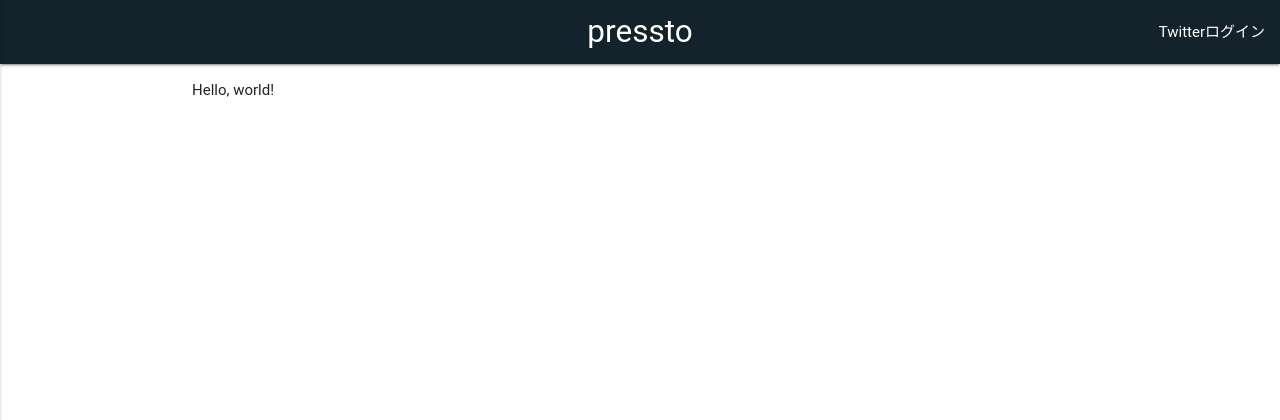
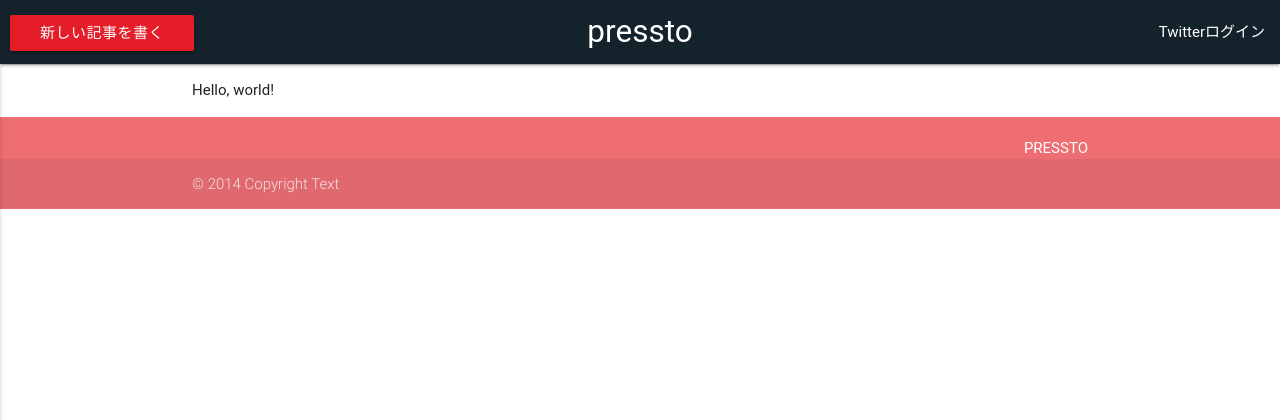
Before and after one commit to defaultcf/pressto, a Django app: page / in a window 1280 px wide. Shown: the top 420 px of the page. Run offline with Django 3.2, Linux system fonts and the light colour scheme; some libraries are stand-ins or nearby versions; some web fonts are replaced.

Commit message:
addheader

```diff
--- a/app/app/templates/app/base.html
+++ b/app/app/templates/app/base.html
@@ -9,15 +9,18 @@
     <script src="https://code.jquery.com/jquery-3.1.1.min.js"></script>
     <link rel="stylesheet" href="https://cdnjs.cloudflare.com/ajax/libs/materialize/0.98.0/css/materialize.min.css">
     <script src="https://cdnjs.cloudflare.com/ajax/libs/materialize/0.98.0/js/materialize.min.js"></script>
-    <style>
-    .collapsible-body {
-        padding: 0;
-    }
-    </style>
+
+    {% if request.path == '/' %}
+      <link rel="stylesheet" href="http://localhost/library/index/index.css">
+    {% endif %}
+
+
 </head>
 <body>
     <nav>
         <div class="nav-wrapper" style="background-color:rgb(20,35,43);">
+            <div class="btn" style="background:#E41D28;margin-left:10px">新しい記事を書く</div>
+
             <a href="/" class="brand-logo center">pressto</a>
             <a href="#" data-activates="mobile-demo" class="button-collapse"><i class="material-icons">menu</i></a>
             <ul class="right hide-on-med-and-down">
@@ -79,5 +82,17 @@
         draggable: true
     });
     </script>
+
+  <footer class="page-footer{% if request.path == '/' %} footer-fix{% endif %}">
+        <div class="container">
+          <div class="right">PRESSTO</div>
+        </div>
+        <div style="clear:both"></div>
+        <div class="footer-copyright">
+          <div class="container">
+          © 2014 Copyright Text
+          </div>
+        </div>
+      </footer>
 </body>
 </html>
--- a/app/app/templates/app/index.html
+++ b/app/app/templates/app/index.html
@@ -1,6 +1,8 @@
 {% extends 'app/base.html' %}
 
 {% block body %}
+<div style="mix-blend-mode:multiply;background:#E41D28;height:100%;width:45%;opacity: 0.8"></div>
+
 <div class="container">
     <p>Hello, world!</p>
 </div>
```
